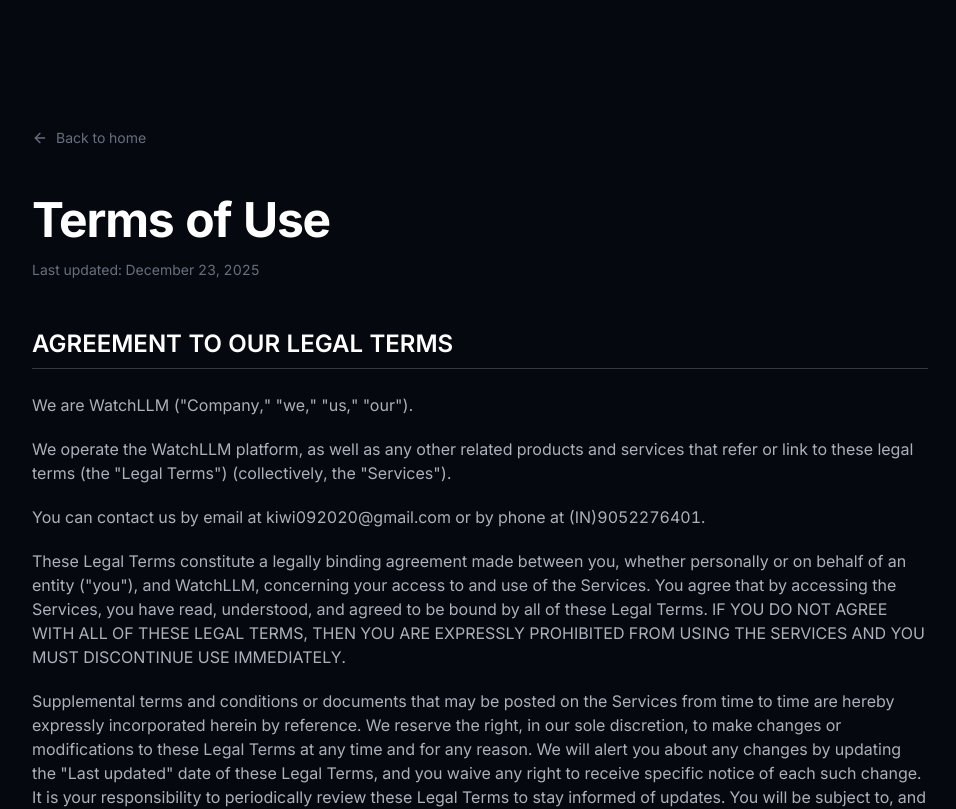
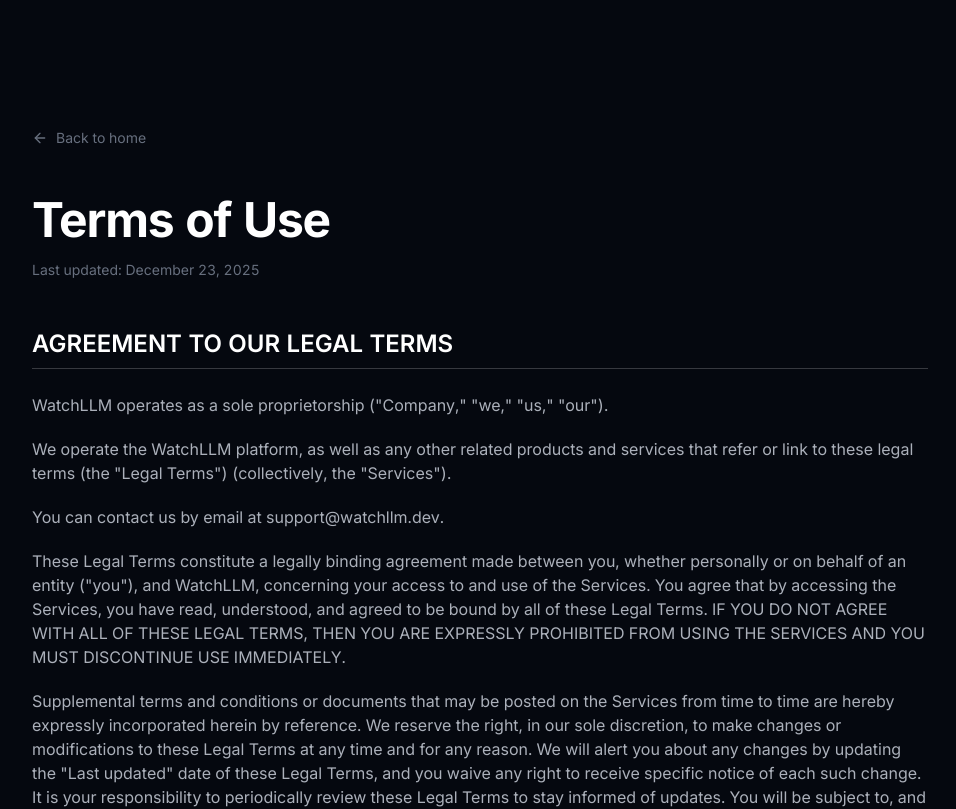
Before and after one commit to kaadipranav/watchllm.dev, a Next.js app in the folder dashboard/: page /terms in a window 1280 px wide. Shown: the top 809 px of the page, without its empty margins (160-1116 px from the left). Built offline with nearby package versions, Linux system fonts and the light colour scheme.

Commit message:
changed privacy and tos

```diff
--- a/dashboard/app/privacy/page.tsx
+++ b/dashboard/app/privacy/page.tsx
@@ -58,7 +58,7 @@
             </ul>
 
             <div>
-              <strong className="font-bold text-white">Questions or concerns?</strong> Reading this Privacy Notice will help you understand your privacy rights and choices. We are responsible for making decisions about how your personal information is processed. If you do not agree with our policies and practices, please do not use our Services. If you still have any questions or concerns, please contact us at <a href="mailto:kiwi092020@gmail.com" className="text-blue-400 hover:text-blue-300 underline" target="_blank" rel="noopener noreferrer">kiwi092020@gmail.com</a>.
+              <strong className="font-bold text-white">Questions or concerns?</strong> Reading this Privacy Notice will help you understand your privacy rights and choices. We are responsible for making decisions about how your personal information is processed. If you do not agree with our policies and practices, please do not use our Services. If you still have any questions or concerns, please contact us at <a href="mailto:support@watchllm.dev" className="text-blue-400 hover:text-blue-300 underline" target="_blank" rel="noopener noreferrer">support@watchllm.dev</a>.
             </div>
 
             <h2 className="text-white text-2xl font-semibold mb-6 mt-10 border-b border-white/20 pb-2">SUMMARY OF KEY POINTS</h2>
@@ -305,7 +305,7 @@
             </div>
 
             <div><strong className="font-bold text-white"><em>In Short:</em></strong><em> We do not knowingly collect data from or market to children under 18 years of age or the equivalent age as specified by law in your jurisdiction.</em></div>
-            <div>We do not knowingly collect, solicit data from, or market to children under 18 years of age or the equivalent age as specified by law in your jurisdiction, nor do we knowingly sell such personal information. By using the Services, you represent that you are at least 18 or the equivalent age as specified by law in your jurisdiction or that you are the parent or guardian of such a minor and consent to such minor dependent&apos;s use of the Services. If we learn that personal information from users less than 18 years of age or the equivalent age as specified by law in your jurisdiction has been collected, we will deactivate the account and take reasonable measures to promptly delete such data from our records. If you become aware of any data we may have collected from children under age 18 or the equivalent age as specified by law in your jurisdiction, please contact us at <a href="mailto:kiwi092020@gmail.com" className="text-blue-400 hover:text-blue-300 underline" target="_blank" rel="noopener noreferrer">kiwi092020@gmail.com</a>.</div>
+            <div>We do not knowingly collect, solicit data from, or market to children under 18 years of age or the equivalent age as specified by law in your jurisdiction, nor do we knowingly sell such personal information. By using the Services, you represent that you are at least 18 or the equivalent age as specified by law in your jurisdiction or that you are the parent or guardian of such a minor and consent to such minor dependent&apos;s use of the Services. If we learn that personal information from users less than 18 years of age or the equivalent age as specified by law in your jurisdiction has been collected, we will deactivate the account and take reasonable measures to promptly delete such data from our records. If you become aware of any data we may have collected from children under age 18 or the equivalent age as specified by law in your jurisdiction, please contact us at <a href="mailto:support@watchllm.dev" className="text-blue-400 hover:text-blue-300 underline" target="_blank" rel="noopener noreferrer">support@watchllm.dev</a>.</div>
             <div id="privacyrights">
               <h2 className="text-white text-2xl font-semibold mb-6 mt-10 border-b border-white/20 pb-2">12. WHAT ARE YOUR PRIVACY RIGHTS?</h2>
             </div>
@@ -327,7 +327,7 @@
 
             <div>Upon your request to terminate your account, we will deactivate or delete your account and information from our active databases. However, we may retain some information in our files to prevent fraud, troubleshoot problems, assist with any investigations, enforce our legal terms and/or comply with applicable legal requirements.</div>
             <div><strong className="font-bold text-white"><u>Cookies and similar technologies:</u></strong> Most Web browsers are set to accept cookies by default. If you prefer, you can usually choose to set your browser to remove cookies and to reject cookies. If you choose to remove cookies or reject cookies, this could affect certain features or services of our Services. For further information, please see our Cookie Notice: watchllm.dev/cookies.</div>
-            <div>If you have questions or comments about your privacy rights, you may email us at <a href="mailto:kiwi092020@gmail.com" className="text-blue-400 hover:text-blue-300 underline" target="_blank" rel="noopener noreferrer">kiwi092020@gmail.com</a>.</div>
+            <div>If you have questions or comments about your privacy rights, you may email us at <a href="mailto:support@watchllm.dev" className="text-blue-400 hover:text-blue-300 underline" target="_blank" rel="noopener noreferrer">support@watchllm.dev</a>.</div>
             <div id="DNT">
               <h2 className="text-white text-2xl font-semibold mb-6 mt-10 border-b border-white/20 pb-2">13. CONTROLS FOR DO-NOT-TRACK FEATURES</h2>
             </div>
@@ -470,7 +470,7 @@
 
             <h3 className="text-white text-xl font-semibold mb-4 mt-6">How to Exercise Your Rights</h3>
 
-            <div>To exercise these rights, you can contact us by submitting a <a href="https://app.termly.io/dsar/28c10cd6-940d-46f4-8145-df2ea69ce8ae" className="text-blue-400 hover:text-blue-300 underline" target="_blank" rel="noopener noreferrer">data subject access request</a>, by emailing us at <a href="mailto:kiwi092020@gmail.com" className="text-blue-400 hover:text-blue-300 underline" target="_blank" rel="noopener noreferrer">kiwi092020@gmail.com</a>, email to <a href="mailto:caprillix49@gmail.com" className="text-blue-400 hover:text-blue-300 underline" target="_blank" rel="noopener noreferrer">caprillix49@gmail.com</a>, or by referring to the contact details at the bottom of this document.</div>
+            <div>To exercise these rights, you can contact us by submitting a <a href="https://app.termly.io/dsar/28c10cd6-940d-46f4-8145-df2ea69ce8ae" className="text-blue-400 hover:text-blue-300 underline" target="_blank" rel="noopener noreferrer">data subject access request</a>, by emailing us at <a href="mailto:support@watchllm.dev" className="text-blue-400 hover:text-blue-300 underline" target="_blank" rel="noopener noreferrer">support@watchllm.dev</a>, or by referring to the contact details at the bottom of this document.</div>
             <div>Under certain US state data protection laws, you can designate an authorized agent to make a request on your behalf. We may deny a request from an authorized agent that does not submit proof that they have been validly authorized to act on your behalf in accordance with applicable laws.</div>
             <h3 className="text-white text-xl font-semibold mb-4 mt-6">Request Verification</h3>
 
@@ -478,7 +478,7 @@
             <div>If you submit the request through an authorized agent, we may need to collect additional information to verify your identity before processing your request and the agent will need to provide a written and signed permission from you to submit such request on your behalf.</div>
             <h3 className="text-white text-xl font-semibold mb-4 mt-6">Appeals</h3>
 
-            <div>Under certain US state data protection laws, if we decline to take action regarding your request, you may appeal our decision by emailing us at <a href="mailto:kiwi092020@gmail.com" className="text-blue-400 hover:text-blue-300 underline" target="_blank" rel="noopener noreferrer">kiwi092020@gmail.com</a>. We will inform you in writing of any action taken or not taken in response to the appeal, including a written explanation of the reasons for the decisions. If your appeal is denied, you may submit a complaint to your state attorney general.</div>
+            <div>Under certain US state data protection laws, if we decline to take action regarding your request, you may appeal our decision by emailing us at <a href="mailto:support@watchllm.dev" className="text-blue-400 hover:text-blue-300 underline" target="_blank" rel="noopener noreferrer">support@watchllm.dev</a>. We will inform you in writing of any action taken or not taken in response to the appeal, including a written explanation of the reasons for the decisions. If your appeal is denied, you may submit a complaint to your state attorney general.</div>
             <h3 className="text-white text-xl font-semibold mb-4 mt-6">California &quot;Shine The Light&quot; Law</h3>
 
             <div>California Civil Code Section 1798.83, also known as the &quot;Shine The Light&quot; law, permits our users who are California residents to request and obtain from us, once a year and free of charge, information about categories of personal information (if any) we disclosed to third parties for direct marketing purposes and the names and addresses of all third parties with which we shared personal information in the immediately preceding calendar year. If you are a California resident and would like to make such a request, please submit your request in writing to us by using the contact details provided in the section &quot;<button onClick={() => scrollToSection('contact')} className="text-blue-400 hover:text-blue-300 underline cursor-pointer">HOW CAN YOU CONTACT US ABOUT THIS NOTICE?</button>&quot;</div>
@@ -492,11 +492,9 @@
               <h2 className="text-white text-2xl font-semibold mb-6 mt-10 border-b border-white/20 pb-2">16. HOW CAN YOU CONTACT US ABOUT THIS NOTICE?</h2>
             </div>
 
-            <div>If you have questions or comments about this notice, you may email us at <a href="mailto:kiwi092020@gmail.com" className="text-blue-400 hover:text-blue-300 underline" target="_blank" rel="noopener noreferrer">kiwi092020@gmail.com</a> or contact us by post at:</div>
+            <div>If you have questions or comments about this notice, you may email us at <a href="mailto:support@watchllm.dev" className="text-blue-400 hover:text-blue-300 underline" target="_blank" rel="noopener noreferrer">support@watchllm.dev</a> or contact us by post at:</div>
             <div>WatchLLM</div>
-            <div>Mantri Synergy, Padur, Tamil Nadu 603103, India</div>
-            <div>Padur, Tamil Nadu 603103</div>
-            <div>India</div>
+            <div>Tamil Nadu, India</div>
 
             <div id="request">
               <h2 className="text-white text-2xl font-semibold mb-6 mt-10 border-b border-white/20 pb-2">17. HOW CAN YOU REVIEW, UPDATE, OR DELETE THE DATA WE COLLECT FROM YOU?</h2>
--- a/dashboard/app/security/page.tsx
+++ b/dashboard/app/security/page.tsx
@@ -62,7 +62,7 @@
                     <div className="prose prose-invert max-w-none text-premium-text-secondary leading-relaxed text-sm">
                         <h2 className="text-white text-xl font-semibold mb-4">Vulnerability Disclosure</h2>
                         <p>
-                            If you believe you have found a security vulnerability in WatchLLM, please report it to us at <a href="mailto:security@watchllm.com" className="text-violet-400 hover:underline">security@watchllm.com</a>. We will respond as quickly as possible.
+                            If you believe you have found a security vulnerability in WatchLLM, please report it to us at <a href="mailto:support@watchllm.dev" className="text-violet-400 hover:underline">support@watchllm.dev</a>. We will respond as quickly as possible.
                         </p>
                     </div>
                 </motion.div>
--- a/dashboard/app/terms/page.tsx
+++ b/dashboard/app/terms/page.tsx
@@ -51,9 +51,9 @@
           <div className="prose prose-invert max-w-none space-y-4 text-premium-text-secondary leading-relaxed text-sm sm:text-base">
             <div id="agreement">
               <h2 className="text-white text-2xl font-semibold mb-6 mt-10 border-b border-white/20 pb-2">AGREEMENT TO OUR LEGAL TERMS</h2>
-              <p>We are WatchLLM (&quot;Company,&quot; &quot;we,&quot; &quot;us,&quot; &quot;our&quot;).</p>
+              <p>WatchLLM operates as a sole proprietorship (&quot;Company,&quot; &quot;we,&quot; &quot;us,&quot; &quot;our&quot;).</p>
               <p>We operate the WatchLLM platform, as well as any other related products and services that refer or link to these legal terms (the &quot;Legal Terms&quot;) (collectively, the &quot;Services&quot;).</p>
-              <p>You can contact us by email at kiwi092020@gmail.com or by phone at (IN)9052276401.</p>
+              <p>You can contact us by email at support@watchllm.dev.</p>
               <p>These Legal Terms constitute a legally binding agreement made between you, whether personally or on behalf of an entity (&quot;you&quot;), and WatchLLM, concerning your access to and use of the Services. You agree that by accessing the Services, you have read, understood, and agreed to be bound by all of these Legal Terms. IF YOU DO NOT AGREE WITH ALL OF THESE LEGAL TERMS, THEN YOU ARE EXPRESSLY PROHIBITED FROM USING THE SERVICES AND YOU MUST DISCONTINUE USE IMMEDIATELY.</p>
               <p>Supplemental terms and conditions or documents that may be posted on the Services from time to time are hereby expressly incorporated herein by reference. We reserve the right, in our sole discretion, to make changes or modifications to these Legal Terms at any time and for any reason. We will alert you about any changes by updating the &quot;Last updated&quot; date of these Legal Terms, and you waive any right to receive specific notice of each such change. It is your responsibility to periodically review these Legal Terms to stay informed of updates. You will be subject to, and will be deemed to have been made aware of and to have accepted, the changes in any revised Legal Terms by your continued use of the Services after the date such revised Legal Terms are posted.</p>
               <p>We recommend that you print a copy of these Legal Terms for your records.</p>
@@ -103,7 +103,7 @@
                 <li>download or print a copy of any portion of the Content to which you have properly gained access, solely for your personal, non-commercial use or internal business purpose.</li>
               </ul>
               <p>Except as set out in this section or elsewhere in our Legal Terms, no part of the Services and no Content or Marks may be copied, reproduced, aggregated, republished, uploaded, posted, publicly displayed, encoded, translated, transmitted, distributed, sold, licensed, or otherwise exploited for any commercial purpose whatsoever, without our express prior written permission.</p>
-              <p>If you wish to make any use of the Services, Content, or Marks other than as set out in this section or elsewhere in our Legal Terms, please address your request to: kiwi092020@gmail.com. If we ever grant you the permission to post, reproduce, or publicly display any part of our Services or Content, you must identify us as the owners or licensors of the Services, Content, or Marks and ensure that any copyright or proprietary notice appears or is visible on posting, reproducing, or displaying our Content.</p>
+              <p>If you wish to make any use of the Services, Content, or Marks other than as set out in this section or elsewhere in our Legal Terms, please address your request to: support@watchllm.dev. If we ever grant you the permission to post, reproduce, or publicly display any part of our Services or Content, you must identify us as the owners or licensors of the Services, Content, or Marks and ensure that any copyright or proprietary notice appears or is visible on posting, reproducing, or displaying our Content.</p>
               <p>We reserve all rights not expressly granted to you in and to the Services, Content, and Marks.</p>
               <p>Any breach of these Intellectual Property Rights will constitute a material breach of our Legal Terms and your right to use our Services will terminate immediately.</p>
 
@@ -211,16 +211,10 @@
             <div id="dispute-resolution">
               <h2 className="text-white text-2xl font-semibold mb-6 mt-10 border-b border-white/20 pb-2">11. DISPUTE RESOLUTION</h2>
               <h3 className="text-white text-xl font-semibold mb-4">Informal Negotiations</h3>
-              <p>To expedite resolution and control the cost of any dispute, controversy, or claim related to these Legal Terms (each a &quot;Dispute&quot; and collectively, the &quot;Disputes&quot;) brought by either you or us (individually, a &quot;Party&quot; and collectively, the &quot;Parties&quot;), the Parties agree to first attempt to negotiate any Dispute (except those Disputes expressly provided below) informally for at least thirty (30) days before initiating arbitration. Such informal negotiations commence upon written notice from one Party to the other Party.</p>
+              <p>To expedite resolution and control the cost of any dispute, we agree to first attempt to negotiate any dispute informally for at least thirty (30) days before taking legal action.</p>
 
-              <h3 className="text-white text-xl font-semibold mb-4">Binding Arbitration</h3>
-              <p>Any dispute arising out of or in connection with these Legal Terms, including any question regarding its existence, validity, or termination, shall be referred to and finally resolved by the International Commercial Arbitration Court under the European Arbitration Chamber (Belgium, Brussels, ICC Belgium) according to the Rules of this ICAC, which, as a result of referring to it, is considered as the part of this clause. The number of arbitrators shall be three (3). The seat, or legal place, or arbitration shall be Chennai, India. The language of the proceedings shall be English. The governing law of these Legal Terms shall be the substantive law of India.</p>
-
-              <h3 className="text-white text-xl font-semibold mb-4">Restrictions</h3>
-              <p>The Parties agree that any arbitration shall be limited to the Dispute between the Parties individually. To the full extent permitted by law, (a) no arbitration shall be joined with any other proceeding; (b) there is no right or authority for any Dispute to be arbitrated on a class-action basis or to utilize class action procedures; and (c) there is no right or authority for any Dispute to be brought in a purported representative capacity on behalf of the general public or any other persons.</p>
-
-              <h3 className="text-white text-xl font-semibold mb-4">Exceptions to Informal Negotiations and Arbitration</h3>
-              <p>The Parties agree that the following Disputes are not subject to the above provisions concerning informal negotiations binding arbitration: (a) any Disputes seeking to enforce or protect, or concerning the validity of, any of the intellectual property rights of a Party; (b) any Dispute related to, or arising from, allegations of theft, piracy, invasion of privacy, or unauthorized use; and (c) any claim for injunctive relief. If this provision is found to be illegal or unenforceable, then neither Party will elect to arbitrate any Dispute falling within that portion of this provision found to be illegal or unenforceable and such Dispute shall be decided by a court of competent jurisdiction within the courts listed for jurisdiction above, and the Parties agree to submit to the personal jurisdiction of that court.</p>
+              <h3 className="text-white text-xl font-semibold mb-4">Governing Law and Jurisdiction</h3>
+              <p>These Legal Terms are governed by the laws of India. Any disputes will be subject to the exclusive jurisdiction of the courts in Chennai, Tamil Nadu, India.</p>
             </div>
 
             <div id="corrections">
@@ -235,7 +229,7 @@
 
             <div id="liability-limitations">
               <h2 className="text-white text-2xl font-semibold mb-6 mt-10 border-b border-white/20 pb-2">14. LIMITATIONS OF LIABILITY</h2>
-              <p>IN NO EVENT WILL WE OR OUR DIRECTORS, EMPLOYEES, OR AGENTS BE LIABLE TO YOU OR ANY THIRD PARTY FOR ANY DIRECT, INDIRECT, CONSEQUENTIAL, EXEMPLARY, INCIDENTAL, SPECIAL, OR PUNITIVE DAMAGES, INCLUDING LOST PROFIT, LOST REVENUE, LOSS OF DATA, OR OTHER DAMAGES ARISING FROM YOUR USE OF THE SERVICES, EVEN IF WE HAVE BEEN ADVISED OF THE POSSIBILITY OF SUCH DAMAGES. NOTWITHSTANDING ANYTHING TO THE CONTRARY CONTAINED HEREIN, OUR LIABILITY TO YOU FOR ANY CAUSE WHATSOEVER AND REGARDLESS OF THE FORM OF THE ACTION, WILL AT ALL TIMES BE LIMITED TO THE LESSER OF THE AMOUNT PAID, IF ANY, BY YOU TO US DURING THE SIX (6) MONTH PERIOD PRIOR TO ANY CAUSE OF ACTION ARISING OR $500.00 USD. CERTAIN US STATE LAWS AND INTERNATIONAL LAWS DO NOT ALLOW LIMITATIONS ON IMPLIED WARRANTIES OR THE EXCLUSION OR LIMITATION OF CERTAIN DAMAGES. IF THESE LAWS APPLY TO YOU, SOME OR ALL OF THE ABOVE DISCLAIMERS OR LIMITATIONS MAY NOT APPLY TO YOU, AND YOU MAY HAVE ADDITIONAL RIGHTS.</p>
+              <p>IN NO EVENT WILL WE OR OUR DIRECTORS, EMPLOYEES, OR AGENTS BE LIABLE TO YOU OR ANY THIRD PARTY FOR ANY DIRECT, INDIRECT, CONSEQUENTIAL, EXEMPLARY, INCIDENTAL, SPECIAL, OR PUNITIVE DAMAGES, INCLUDING LOST PROFIT, LOST REVENUE, LOSS OF DATA, OR OTHER DAMAGES ARISING FROM YOUR USE OF THE SERVICES, EVEN IF WE HAVE BEEN ADVISED OF THE POSSIBILITY OF SUCH DAMAGES. NOTWITHSTANDING ANYTHING TO THE CONTRARY CONTAINED HEREIN, OUR LIABILITY TO YOU FOR ANY CAUSE WHATSOEVER AND REGARDLESS OF THE FORM OF THE ACTION, WILL AT ALL TIMES BE LIMITED TO THE LESSER OF THE AMOUNT PAID BY YOU TO US IN THE SIX (6) MONTHS PRIOR TO ANY CAUSE OF ACTION ARISING. CERTAIN US STATE LAWS AND INTERNATIONAL LAWS DO NOT ALLOW LIMITATIONS ON IMPLIED WARRANTIES OR THE EXCLUSION OR LIMITATION OF CERTAIN DAMAGES. IF THESE LAWS APPLY TO YOU, SOME OR ALL OF THE ABOVE DISCLAIMERS OR LIMITATIONS MAY NOT APPLY TO YOU, AND YOU MAY HAVE ADDITIONAL RIGHTS.</p>
             </div>
 
             <div id="indemnification">
@@ -262,9 +256,8 @@
               <h2 className="text-white text-2xl font-semibold mb-6 mt-10 border-b border-white/20 pb-2">19. CONTACT US</h2>
               <p>In order to resolve a complaint regarding the Services or to receive further information regarding use of the Services, please contact us at:</p>
               <p><strong>WatchLLM</strong></p>
-              <p>Padur, Tamil Nadu 603103, India</p>
-              <p>Phone: (IN)9052276401</p>
-              <p>Email: kiwi092020@gmail.com</p>
+              <p>Tamil Nadu, India</p>
+              <p>Email: support@watchllm.dev</p>
             </div>
           </div>
         </motion.div>
```
